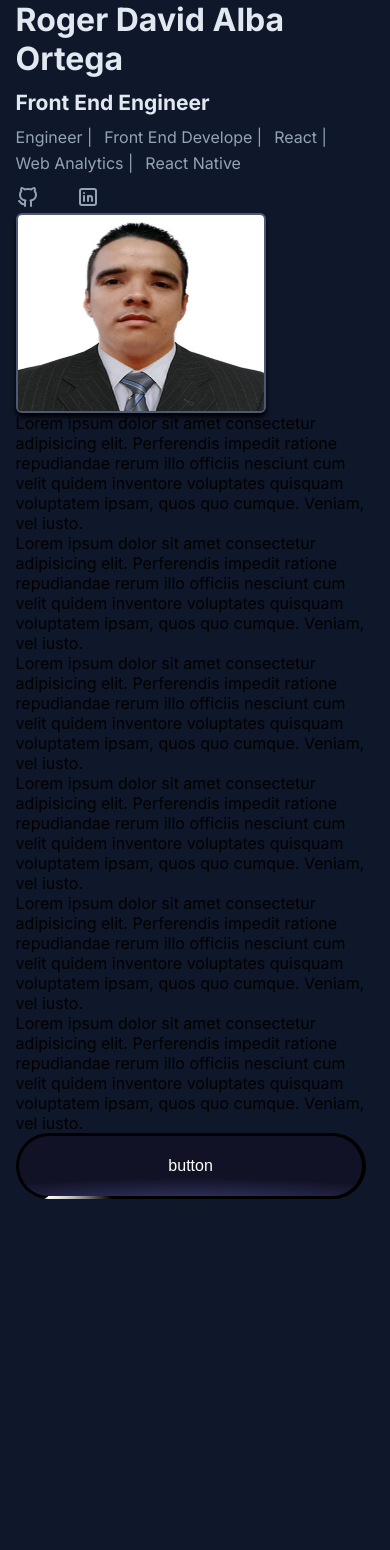
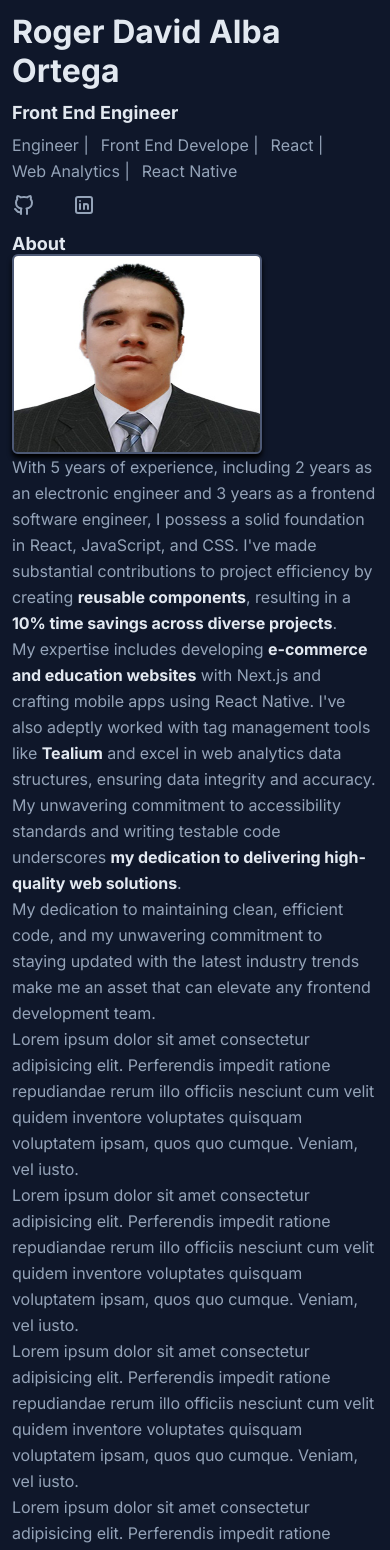
Before and after one commit to Davidalbort/Portfolio, a Next.js app: page / in a window 390 px wide. Shown: the top 1550 px of the page. Before the commit the page ends 1199 px from the top, so only its background shows below. Built offline with nearby package versions, Linux system fonts and the light colour scheme.

Commit message:
Create section about with its respective styles and functionalities, beside add styles with design responsive.

```diff
--- a/src/components/main/Main.tsx
+++ b/src/components/main/Main.tsx
@@ -1,48 +1,52 @@
+import '@/styles/components/main.scss'
 import { ButtonShimmerLight } from '../button_shimmer_light/Button_shimmer_light'
-import { ImageHover3d } from '../image_hover_3d/ImageHover3d'
-import David from '@/../public/B-3x3.jpg'
+import { SectionAbout } from '../sections/about/SectionAbout'
 
 export function Main() {
   return (
     <main>
-      <ImageHover3d src={David} alt="Photo of Profile" width={250} />
+      <SectionAbout />
+      <section id="Experience">
         <p>
           Lorem ipsum dolor sit amet consectetur adipisicing elit. Perferendis
           impedit ratione repudiandae rerum illo officiis nesciunt cum velit
-        quidem inventore voluptates quisquam voluptatem ipsam, quos quo cumque.
-        Veniam, vel iusto.
+          quidem inventore voluptates quisquam voluptatem ipsam, quos quo
+          cumque. Veniam, vel iusto.
         </p>
         <p>
           Lorem ipsum dolor sit amet consectetur adipisicing elit. Perferendis
           impedit ratione repudiandae rerum illo officiis nesciunt cum velit
-        quidem inventore voluptates quisquam voluptatem ipsam, quos quo cumque.
-        Veniam, vel iusto.
+          quidem inventore voluptates quisquam voluptatem ipsam, quos quo
+          cumque. Veniam, vel iusto.
         </p>
         <p>
           Lorem ipsum dolor sit amet consectetur adipisicing elit. Perferendis
           impedit ratione repudiandae rerum illo officiis nesciunt cum velit
-        quidem inventore voluptates quisquam voluptatem ipsam, quos quo cumque.
-        Veniam, vel iusto.
+          quidem inventore voluptates quisquam voluptatem ipsam, quos quo
+          cumque. Veniam, vel iusto.
+        </p>
+      </section>
+      <section id="Projects">
+        <p>
+          Lorem ipsum dolor sit amet consectetur adipisicing elit. Perferendis
+          impedit ratione repudiandae rerum illo officiis nesciunt cum velit
+          quidem inventore voluptates quisquam voluptatem ipsam, quos quo
+          cumque. Veniam, vel iusto.
         </p>
         <p>
           Lorem ipsum dolor sit amet consectetur adipisicing elit. Perferendis
           impedit ratione repudiandae rerum illo officiis nesciunt cum velit
-        quidem inventore voluptates quisquam voluptatem ipsam, quos quo cumque.
-        Veniam, vel iusto.
+          quidem inventore voluptates quisquam voluptatem ipsam, quos quo
+          cumque. Veniam, vel iusto.
         </p>
         <p>
           Lorem ipsum dolor sit amet consectetur adipisicing elit. Perferendis
           impedit ratione repudiandae rerum illo officiis nesciunt cum velit
-        quidem inventore voluptates quisquam voluptatem ipsam, quos quo cumque.
-        Veniam, vel iusto.
-      </p>
-      <p>
-        Lorem ipsum dolor sit amet consectetur adipisicing elit. Perferendis
-        impedit ratione repudiandae rerum illo officiis nesciunt cum velit
-        quidem inventore voluptates quisquam voluptatem ipsam, quos quo cumque.
-        Veniam, vel iusto.
+          quidem inventore voluptates quisquam voluptatem ipsam, quos quo
+          cumque. Veniam, vel iusto.
         </p>
         <ButtonShimmerLight />
+      </section>
     </main>
   )
 }
--- /dev/null
+++ b/src/components/sections/about/SectionAbout.tsx
@@ -0,0 +1,42 @@
+import { ImageHover3d } from '@/components/image_hover_3d/ImageHover3d'
+import David from '@/../public/B-3x3.jpg'
+export function SectionAbout() {
+  const information = [
+    {
+      paragraph: `With 5 years of experience, including 2 years as an electronic engineer
+        and 3 years as a frontend software engineer, I possess a solid
+        foundation in React, JavaScript, and CSS. I've made substantial
+        contributions to project efficiency by creating
+        <strong>reusable components</strong>, resulting in a
+        <strong>10% time savings across diverse projects</strong>.`,
+    },
+    {
+      paragraph: `My expertise includes developing
+        <strong>e-commerce and education websites</strong>
+        with Next.js and crafting mobile apps using React Native. I've also
+        adeptly worked with tag management tools like <strong>Tealium</strong>
+        and excel in web analytics data structures, ensuring data integrity and
+        accuracy. My unwavering commitment to accessibility standards and
+        writing testable code underscores
+        <strong>my dedication to delivering high-quality web solutions</strong>.`,
+    },
+    {
+      paragraph: `My dedication to maintaining clean, efficient code, and my unwavering
+        commitment to staying updated with the latest industry trends make me an
+        asset that can elevate any frontend development team.`,
+    },
+  ]
+  return (
+    <section id="About">
+      <h2>About</h2>
+      <ImageHover3d
+        src={David}
+        width={250}
+        alt="Image presentation of David Alba Ortega"
+      />
+      {information.map((info, index) => (
+        <p key={index} dangerouslySetInnerHTML={{ __html: info.paragraph }}></p>
+      ))}
+    </section>
+  )
+}
--- a/src/styles/abstracts/_font_size.scss
+++ b/src/styles/abstracts/_font_size.scss
@@ -3,7 +3,9 @@
 $fs-base: 16;
 $_fs-9: #{9 / $fs-base}rem;
 $_fs-17: #{17 / $fs-base}rem;
+$_fs-18: #{18 / $fs-base}rem;
 $_fs-19: #{19 / $fs-base}rem;
+$_fs-20: #{20 / $fs-base}rem;
 $_fs-21: #{21 / $fs-base}rem;
 $_fs-24: #{24 / $fs-base}rem;
 $_fs-32: #{32 / $fs-base}rem;
@@ -21,5 +23,5 @@ $paragraph-s: $_fs-17;
 $paragraph-m: $_fs-19;
 $title-s: $_fs-32;
 $title-l: $_fs-48;
-$sub-title-s: $_fs-21;
-$sub-title-l: $_fs-24;
+$sub-title-s: $_fs-18;
+$sub-title-l: $_fs-20;
--- /dev/null
+++ b/src/styles/components/main.scss
@@ -0,0 +1,13 @@
+@use '../abstracts/colors';
+.main {
+}
+p {
+  color: colors.$text-primary;
+  font-size: clamp(16px, 2vw, 18px);
+  line-height: clamp(26px, 2vw, 29px);
+  letter-spacing: -0.004em;
+}
+
+strong {
+  color: colors.$titles-primary;
+}
--- a/src/styles/pages/home.scss
+++ b/src/styles/pages/home.scss
@@ -1,7 +1,13 @@
 #home {
-  display: grid;
-  grid-template-columns: repeat(auto-fit, minmax(min(100%, 500px), 1fr));
-  column-gap: 128px;
-  padding: 0 clamp(12px, 4vw, 48px);
-  z-index: 9;
+  width: 100%;
+  padding: 12px;
+  display: flex;
+  flex-flow: column nowrap;
+  row-gap: 12px;
+  @media (min-width: 1024px) {
+    display: grid;
+    grid-template-columns: repeat(auto-fit, minmax(min(100%, 400px), 1fr));
+    column-gap: 128px;
+    padding: 0 clamp(12px, 4vw, 48px);
+  }
 }
```
Lines whose indentation alone changed are shown as unchanged.
